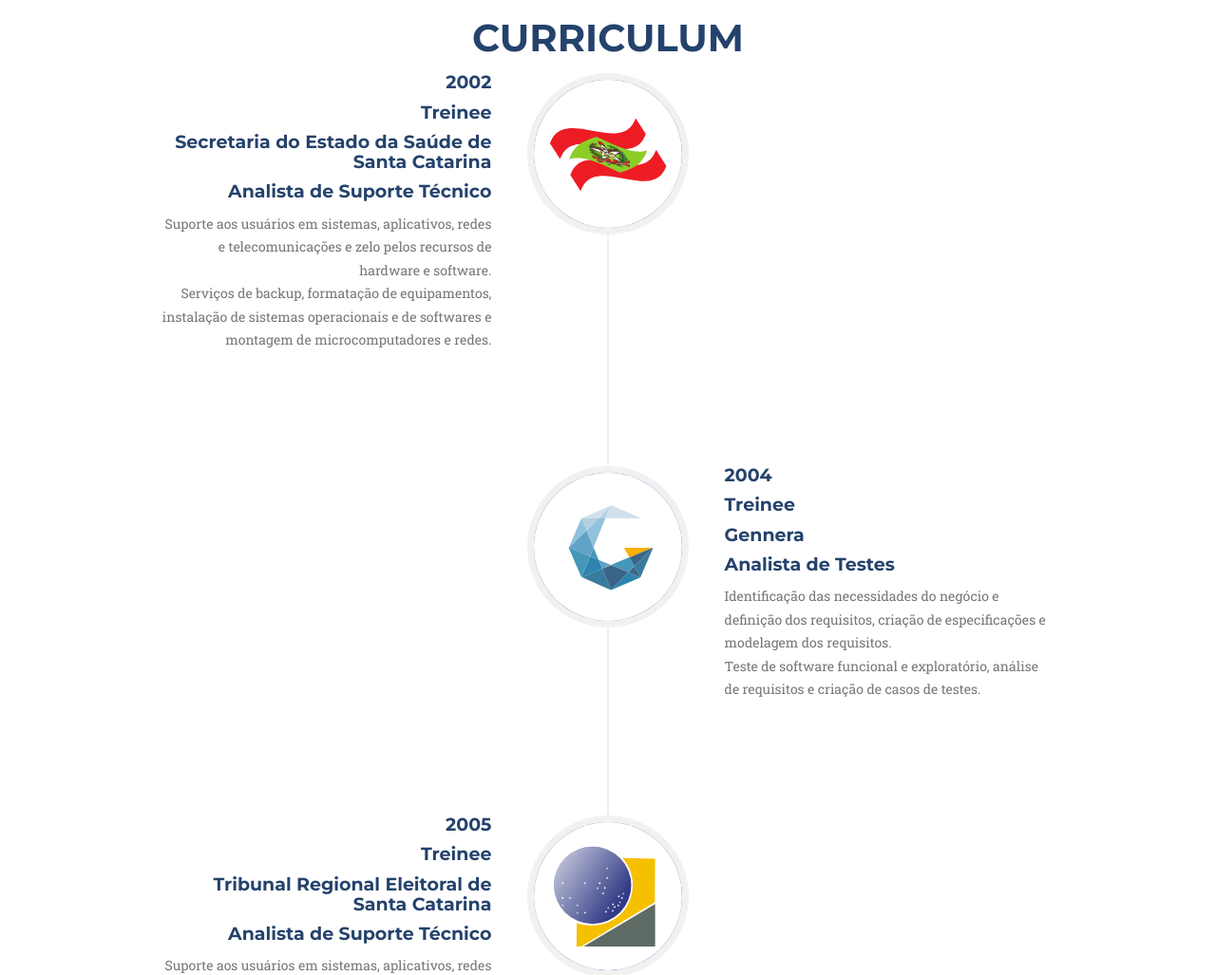
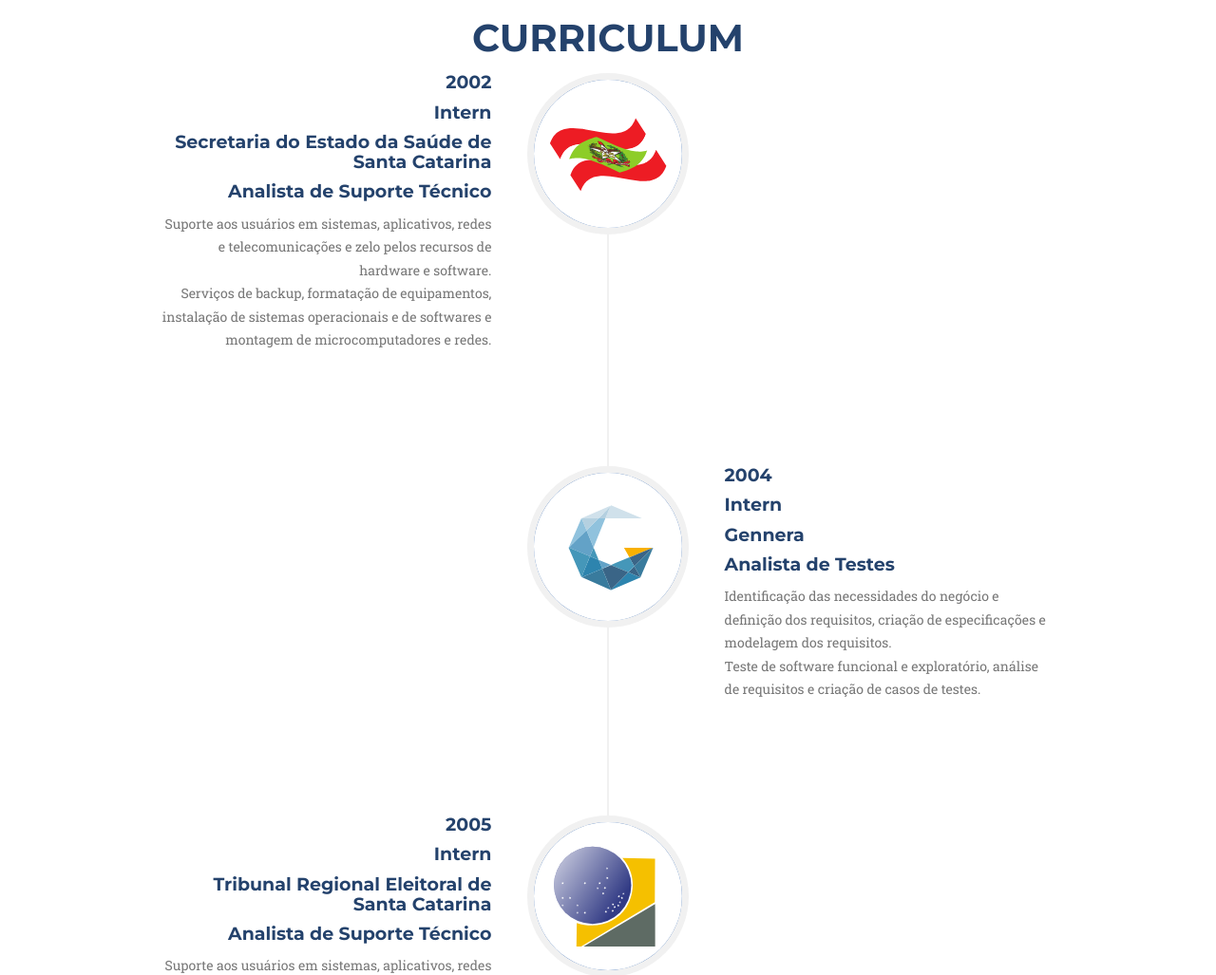
Before and after one commit to ferox/ferox.github.io, a Jekyll site: the page built from index.html, in a window 1280 px wide and 1400 px high, scrolled down 3086 px. Shown: the part 153-1180 px from the top of the window at 95% size. Built offline with Jekyll 4.4.1, drawn with Linux system fonts in a browser that asks for light colours; some web fonts are replaced.

Commit message:
Alterando as experiências de Estágico (Treinee) para Intern.

```diff
--- a/_includes/about.html
+++ b/_includes/about.html
@@ -16,7 +16,7 @@
                             <div class="timeline-panel">
                                 <div class="timeline-heading">
                                     <h4>2002</h4>
-                                    <h4 class="subheading">Treinee</h4>
+                                    <h4 class="subheading">Intern</h4>
                                     <h4 class="subheading">Secretaria do Estado da Saúde de Santa Catarina</h4>
                                     <h4 class="subheading">Analista de Suporte Técnico</h4>
                                 </div>
@@ -33,7 +33,7 @@
                             <div class="timeline-panel">
                                 <div class="timeline-heading">
                                     <h4>2004</h4>
-                                    <h4 class="subheading">Treinee</h4>
+                                    <h4 class="subheading">Intern</h4>
                                     <h4 class="subheading">Gennera</h4>
                                     <h4 class="subheading">Analista de Testes</h4>
                                 </div>
@@ -50,7 +50,7 @@
                             <div class="timeline-panel">
                                 <div class="timeline-heading">
                                     <h4>2005</h4>
-                                    <h4 class="subheading">Treinee</h4>
+                                    <h4 class="subheading">Intern</h4>
                                     <h4 class="subheading">Tribunal Regional Eleitoral de Santa Catarina</h4>
                                     <h4 class="subheading">Analista de Suporte Técnico</h4>
                                 </div>
@@ -67,7 +67,7 @@
                             <div class="timeline-panel">
                                 <div class="timeline-heading">
                                     <h4>2007</h4>
-                                    <h4 class="subheading">Treinee</h4>
+                                    <h4 class="subheading">Intern</h4>
                                     <h4 class="subheading">Marconsoft Sistemas</h4>
                                     <h4 class="subheading">Analista de Testes</h4>
                                 </div>
```
Also changed, not shown: img/about/fornecedores.svg (added).
